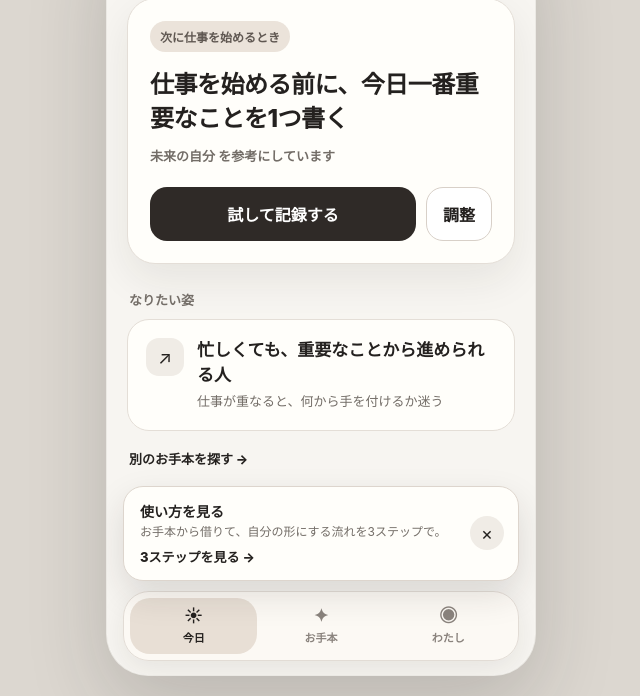
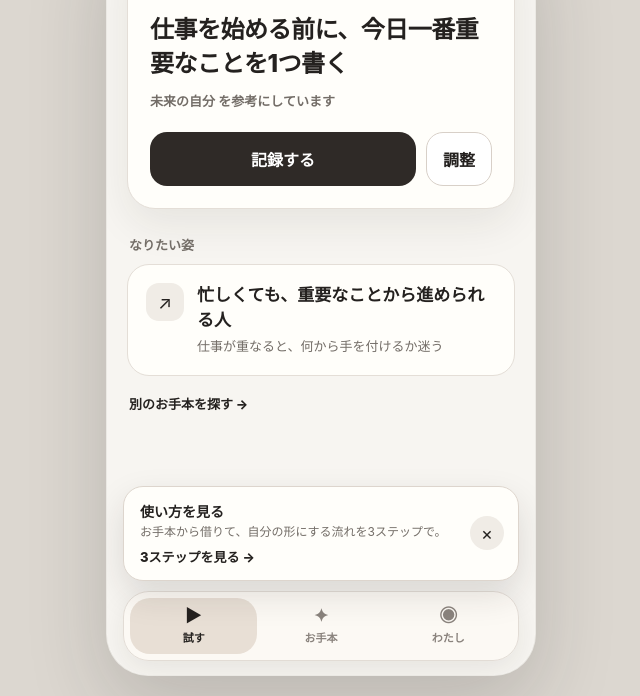
Before and after one commit to kikutadev/maneko-ui-review, a plain HTML site: page index.html in a window 1280 px wide. Shown: the part 104-800 px from the top of the page, without its empty margins (319-959 px from the left). Drawn offline with Linux system fonts and the light colour scheme.

Commit message:
remove redundant tab headings

```diff
--- a/index.html
+++ b/index.html
@@ -13,7 +13,7 @@
 *{box-sizing:border-box}html,body{margin:0;min-height:100%;max-width:100%;overflow-x:hidden;font-family:-apple-system,BlinkMacSystemFont,"SF Pro Display","Hiragino Sans","Noto Sans JP",sans-serif;color:var(--ink);background:#dcd7d0}
 button,input,textarea{font:inherit}button{color:inherit}.phone{position:relative;width:min(430px,100%);height:min(900px,calc(100dvh - 40px));margin:20px auto;background:var(--bg);border-radius:42px;overflow:hidden;box-shadow:0 28px 80px rgba(36,33,31,.18);border:1px solid rgba(36,33,31,.06)}
 .app{height:100%;width:100%;max-width:100%;overflow:auto;overflow-x:hidden;padding:26px 20px 120px;scrollbar-width:none}.app::-webkit-scrollbar{display:none}.screen{display:none}.screen.active{display:block;animation:fade .16s ease}@keyframes fade{from{opacity:.6;transform:translateY(2px)}to{opacity:1;transform:none}}
-.page-head{display:flex;align-items:center;justify-content:space-between;margin-bottom:22px}.page-head h1{font-size:30px;line-height:1.1;letter-spacing:-.9px;margin:0}.icon-btn{width:40px;height:40px;border:0;background:transparent;border-radius:50%;display:grid;place-items:center;font-size:21px;cursor:pointer}
+.page-head{display:flex;align-items:center;justify-content:space-between;margin-bottom:22px}.page-head h1{font-size:30px;line-height:1.1;letter-spacing:-.9px;margin:0}.utility-row{display:flex;align-items:center;justify-content:flex-end;margin-bottom:8px}.search-row{display:grid;grid-template-columns:minmax(0,1fr) auto;gap:10px;align-items:center}.utility-btn{border:0;background:transparent;padding:10px 6px;font-size:13px;font-weight:820;cursor:pointer}.add-btn{border:1px solid #d8d0c8;background:var(--surface);border-radius:17px;padding:13px 15px;font-size:13px;font-weight:820;cursor:pointer}
 .focus-card{width:100%;min-width:0;background:var(--surface);border:1px solid var(--line);border-radius:28px;padding:22px;box-shadow:var(--shadow)}.context{display:inline-flex;padding:7px 10px;border-radius:999px;background:var(--soft);font-size:12px;font-weight:760;color:#5f5751}.focus-title{font-size:24px;line-height:1.42;letter-spacing:-.5px;font-weight:830;margin-top:16px}.source{font-size:13px;color:var(--muted);margin-top:10px;font-weight:620}.action-row{display:grid;grid-template-columns:minmax(0,1fr) auto;gap:10px;margin-top:22px}.primary{min-width:0;border:0;background:var(--accent);color:white;border-radius:17px;padding:15px 18px;font-weight:820;cursor:pointer}.secondary{border:1px solid #d8d0c8;background:#fff;border-radius:17px;padding:0 16px;font-weight:800;cursor:pointer}
 .section-label{font-size:13px;font-weight:800;color:var(--muted);margin:26px 2px 10px}.card{background:var(--surface);border:1px solid var(--line);border-radius:22px;padding:18px}.row{display:flex;gap:13px;align-items:center}.row.start{align-items:flex-start}.row-between{display:flex;align-items:center;justify-content:space-between;gap:12px}.grow{flex:1;min-width:0}.badge{width:38px;height:38px;border-radius:13px;background:var(--surface2);display:grid;place-items:center;flex:0 0 auto;font-size:18px}.title{font-size:17px;line-height:1.45;font-weight:800}.body{font-size:13px;line-height:1.55;color:var(--muted);margin-top:4px}.text-action{border:0;background:transparent;padding:0;margin-top:14px;font-size:13px;font-weight:820;cursor:pointer}.status{display:inline-flex;padding:7px 10px;border-radius:999px;background:var(--surface2);font-size:12px;font-weight:760;color:#5f5751}
 .search{width:100%;border:0;background:#ece8e2;border-radius:17px;padding:14px 15px;text-align:left;color:var(--muted);font-size:14px;cursor:pointer}.stack{display:flex;flex-direction:column;gap:11px}.role-card{cursor:pointer}.role-avatar{width:50px;height:50px;border-radius:16px;background:linear-gradient(135deg,#e9dfd4,#d9e0d9);display:grid;place-items:center;font-weight:850;font-size:20px;flex:0 0 auto}.role-focus{font-size:14px;font-weight:760;line-height:1.5;margin-top:14px}.role-meta{font-size:12px;color:var(--muted);margin-top:3px}
@@ -26,7 +26,7 @@ button,input,textarea{font:inherit}button{color:inherit}.phone{position:relative
 <body>
 <main class="phone">
   <div class="app" id="app">
-    <section class="screen active" data-screen="today" id="today"></section>
+    <section class="screen active" data-screen="try" id="try"></section>
     <section class="screen" data-screen="models" id="models"></section>
     <section class="screen" data-screen="me" id="me"></section>
   </div>
@@ -41,7 +41,7 @@ button,input,textarea{font:inherit}button{color:inherit}.phone{position:relative
   </aside>
 
   <nav class="tabs" aria-label="メインナビゲーション">
-    <button class="tab active" data-tab="today"><i>☀︎</i><span>今日</span></button>
+    <button class="tab active" data-tab="try"><i>▶︎</i><span>試す</span></button>
     <button class="tab" data-tab="models"><i>✦</i><span>お手本</span></button>
     <button class="tab" data-tab="me"><i>◉</i><span>わたし</span></button>
   </nav>
@@ -53,7 +53,7 @@ button,input,textarea{font:inherit}button{color:inherit}.phone{position:relative
 <script>
 (() => {
   const initial = () => ({
-    tab:'today',
+    tab:'try',
     showHelp:localStorage.getItem('maneko_help_dismissed')!=='1',
     aspiration:{title:'忙しくても、重要なことから進められる人',detail:'仕事が重なると、何から手を付けるか迷う'},
     trial:{text:'仕事を始める前に、今日一番重要なことを1つ書く',context:'次に仕事を始めるとき',role:'未来の自分'},
@@ -65,23 +65,23 @@ button,input,textarea{font:inherit}button{color:inherit}.phone{position:relative
   });
   let state=initial();
   const params=new URLSearchParams(location.search);
-  if(['today','models','me'].includes(params.get('tab'))) state.tab=params.get('tab');
+  if(params.get('tab')==='today') state.tab='try';
+  else if(['try','models','me'].includes(params.get('tab'))) state.tab=params.get('tab');
   if(params.get('help')==='0') state.showHelp=false;
   const $=(q,r=document)=>r.querySelector(q), $$=(q,r=document)=>[...r.querySelectorAll(q)];
   const esc=(s='')=>String(s).replace(/[&<>'"]/g,c=>({'&':'&amp;','<':'&lt;','>':'&gt;',"'":'&#39;','"':'&quot;'}[c]));
   const label=t=>`<div class="section-label">${esc(t)}</div>`;
-  const resultLabel=v=>({done:'できた',partial:'少しできた',skipped:'今日はしなかった',notSuitable:'合わなかった'})[v]||v;
+  const resultLabel=v=>({done:'できた',partial:'少しできた',skipped:'今回は見送った',notSuitable:'合わなかった'})[v]||v;
 
-  function renderToday(){
+  function renderTry(){
     const last=state.logs.at(-1), adapted=state.adaptations.length>0;
-    $('#today').innerHTML=`
-      <header class="page-head"><h1>今日</h1></header>
+    $('#try').innerHTML=`
       <article class="focus-card">
         <span class="context">${esc(state.trial.context)}</span>
         <div class="focus-title">${esc(state.trial.text)}</div>
         <div class="source">${esc(state.trial.role)} を参考にしています</div>
         <div class="action-row">
-          <button class="primary" data-action="record">${last?'今日の記録を見る':'試して記録する'}</button>
+          <button class="primary" data-action="record">${last?'記録を見る':'記録する'}</button>
           <button class="secondary" data-action="adapt">調整</button>
         </div>
       </article>
@@ -92,25 +92,24 @@ button,input,textarea{font:inherit}button{color:inherit}.phone{position:relative
   }
   function roleCard(r){return `<article class="card role-card" data-role="${esc(r.id)}"><div class="row"><div class="role-avatar">${esc(r.name.slice(0,1))}</div><div class="grow"><div class="title">${esc(r.name)}${r.official?' ✓':''}</div><div class="role-meta">${esc(r.kind)}</div></div><div>›</div></div><div class="role-focus">${esc(r.focus)}</div></article>`}
   function renderModels(){
-    $('#models').innerHTML=`<header class="page-head"><h1>お手本</h1><button class="icon-btn" data-action="add-role" aria-label="お手本を追加">＋</button></header><button class="search" data-action="search">⌕　お手本を探す</button>${label('参考にしている')}<div class="stack">${state.roles.map(roleCard).join('')}</div>`;
+    $('#models').innerHTML=`<div class="search-row"><button class="search" data-action="search">⌕　お手本を探す</button><button class="add-btn" data-action="add-role">追加</button></div>${label('参考にしている')}<div class="stack">${state.roles.map(roleCard).join('')}</div>`;
   }
   function renderMe(){
     $('#me').innerHTML=`
-      <header class="page-head"><h1>わたし</h1><button class="icon-btn" data-action="settings" aria-label="設定">⚙︎</button></header>
-      ${label('なりたい姿')}<article class="card"><div class="title" style="font-size:20px">${esc(state.aspiration.title)}</div><div class="body">${esc(state.aspiration.detail)}</div><button class="text-action" data-action="edit-aspiration">編集 →</button></article>
+      <div class="row-between"><div class="section-label" style="margin:0">なりたい姿</div><button class="utility-btn" data-action="settings">設定</button></div><article class="card"><div class="title" style="font-size:20px">${esc(state.aspiration.title)}</div><div class="body">${esc(state.aspiration.detail)}</div><button class="text-action" data-action="edit-aspiration">編集 →</button></article>
       ${label('いま試している')}<article class="card"><div class="row-between"><span class="status">試している</span><button class="text-action" style="margin:0" data-action="adapt">調整</button></div><div class="title" style="margin-top:10px">${esc(state.trial.text)}</div><div class="body">${esc(state.trial.role)} から始めたやり方</div></article>
       ${label('自分に合ってきたこと')}${state.adaptations.length?state.adaptations.slice().reverse().map(a=>`<article class="card row start" style="margin-bottom:10px"><div class="badge">✓</div><div class="grow"><div class="title">${esc(a.after)}</div><div class="body">${esc(a.reason||'試しながら、自分向けに変更しました。')}</div></div></article>`).join(''):`<article class="card row start"><div class="badge">◌</div><div class="body">調整した内容がここに残ります。</div></article>`}
     `;
   }
-  function render(){renderToday();renderModels();renderMe();$$('.screen').forEach(x=>x.classList.toggle('active',x.dataset.screen===state.tab));$$('.tab').forEach(x=>x.classList.toggle('active',x.dataset.tab===state.tab));$('#help-card').classList.toggle('show',state.showHelp)}
+  function render(){renderTry();renderModels();renderMe();$$('.screen').forEach(x=>x.classList.toggle('active',x.dataset.screen===state.tab));$$('.tab').forEach(x=>x.classList.toggle('active',x.dataset.tab===state.tab));$('#help-card').classList.toggle('show',state.showHelp)}
   function setTab(tab){state.tab=tab;render();$('#app').scrollTo({top:0,behavior:'smooth'})}
   function openSheet(html){$('#sheet').innerHTML=`<div class="handle"></div>${html}`;$('#modal').classList.add('open')}
   function closeSheet(){$('#modal').classList.remove('open')}
   function toast(text){const t=$('#toast');t.textContent=text;t.classList.add('show');clearTimeout(toast.timer);toast.timer=setTimeout(()=>t.classList.remove('show'),1900)}
 
   function help(){openSheet(`<h2>使い方</h2><div class="stack" style="margin:18px 0 22px"><div class="row start"><div class="badge">1</div><div><div class="title">お手本から、ひとつ借りる</div><div class="body">人物全体ではなく、取り入れたい考え方や行動を選びます。</div></div></div><div class="row start"><div class="badge">2</div><div><div class="title">一度だけ試す</div><div class="body">続ける前提にせず、生活の中で自分に合うか確かめます。</div></div></div><div class="row start"><div class="badge">3</div><div><div class="title">自分の形に変える</div><div class="body">合わない部分だけ調整し、しっくりきたやり方を残します。</div></div></div></div><button class="primary" style="width:100%" data-sheet="close">わかった</button>`)}
-  function record(){const last=state.logs.at(-1);if(last){openSheet(`<h2>今日の記録</h2><div class="body">${esc(state.trial.text)}</div><div class="card" style="margin:18px 0"><div class="title">${esc(resultLabel(last.result))}</div>${last.note?`<div class="body">${esc(last.note)}</div>`:''}</div><button class="primary" style="width:100%" data-sheet="record-again">もう一度記録する</button>`);return}openRecord()}
-  function openRecord(){state.selectedResult=null;openSheet(`<h2>どうでしたか？</h2><div class="body">${esc(state.trial.text)}</div><div class="choice-wrap">${[['done','できた'],['partial','少しできた'],['skipped','今日はしなかった'],['notSuitable','合わなかった']].map(([v,l])=>`<button class="choice" data-result="${v}">${l}</button>`).join('')}</div><textarea class="field" id="note" rows="3" placeholder="ひとこと（任意）"></textarea><button class="primary" style="width:100%;opacity:.45" id="save-log" disabled data-sheet="save-log">記録する</button>`)}
+  function record(){const last=state.logs.at(-1);if(last){openSheet(`<h2>記録</h2><div class="body">${esc(state.trial.text)}</div><div class="card" style="margin:18px 0"><div class="title">${esc(resultLabel(last.result))}</div>${last.note?`<div class="body">${esc(last.note)}</div>`:''}</div><button class="primary" style="width:100%" data-sheet="record-again">もう一度記録する</button>`);return}openRecord()}
+  function openRecord(){state.selectedResult=null;openSheet(`<h2>どうでしたか？</h2><div class="body">${esc(state.trial.text)}</div><div class="choice-wrap">${[['done','できた'],['partial','少しできた'],['skipped','今回は見送った'],['notSuitable','合わなかった']].map(([v,l])=>`<button class="choice" data-result="${v}">${l}</button>`).join('')}</div><textarea class="field" id="note" rows="3" placeholder="ひとこと（任意）"></textarea><button class="primary" style="width:100%;opacity:.45" id="save-log" disabled data-sheet="save-log">記録する</button>`)}
   function adapt(){openSheet(`<h2>自分に合わせる</h2><div class="body">元の形は残ります。合わない部分だけ変えます。</div><textarea class="field" id="adapt-text" rows="4">${esc(state.trial.text)}</textarea><input class="field" id="adapt-reason" placeholder="なぜ変える？（任意）"><button class="primary" style="width:100%" data-sheet="save-adapt">この形で次に試す</button>`)}
   function search(){openSheet(`<h2>お手本を探す</h2><input class="field" autofocus placeholder="例：落ち着いて判断できる人"><div class="body">このモックでは登録済みのお手本を表示します。</div>`);setTimeout(()=>$('#sheet input')?.focus(),80)}
   function settings(){openSheet(`<h2>設定</h2><button class="sheet-row" data-sheet="help"><span class="badge">?</span><span class="grow"><b>使い方を見る</b><br><span class="body">いつでも確認できます</span></span><span>›</span></button><button class="sheet-row" data-sheet="reset"><span class="badge">↻</span><span class="grow"><b>モックを初期状態に戻す</b></span></button>`)}
@@ -128,7 +127,7 @@ button,input,textarea{font:inherit}button{color:inherit}.phone{position:relative
       return;
     }
     const result=e.target.closest('[data-result]');if(result){state.selectedResult=result.dataset.result;$$('.choice','#sheet').forEach(x=>x.classList.toggle('selected',x.dataset.result===state.selectedResult));const b=$('#save-log');b.disabled=false;b.style.opacity='1';return}
-    const d=e.target.closest('[data-detail]');if(d){if(d.dataset.detail==='back')closeRole();if(d.dataset.detail==='try'){const r=state.roles.find(x=>x.id===d.dataset.roleId);if(r){state.trial.text=r.way;state.trial.role=r.name;closeRole();setTab('today');toast('「今日」に追加しました')}}return}
+    const d=e.target.closest('[data-detail]');if(d){if(d.dataset.detail==='back')closeRole();if(d.dataset.detail==='try'){const r=state.roles.find(x=>x.id===d.dataset.roleId);if(r){state.trial.text=r.way;state.trial.role=r.name;closeRole();setTab('try');toast('「試す」に追加しました')}}return}
     const sa=e.target.closest('[data-sheet]')?.dataset.sheet;if(sa){
       if(sa==='close'){closeSheet();return}if(sa==='help'){closeSheet();setTimeout(help,70);return}if(sa==='record-again'){closeSheet();setTimeout(openRecord,70);return}
       if(sa==='save-log'){if(!state.selectedResult)return;const result=state.selectedResult,note=$('#note')?.value.trim()||'';state.logs.push({result,note,at:new Date().toISOString()});closeSheet();render();toast('記録しました');if(result==='partial'||result==='notSuitable')setTimeout(adapt,260);return}
```
